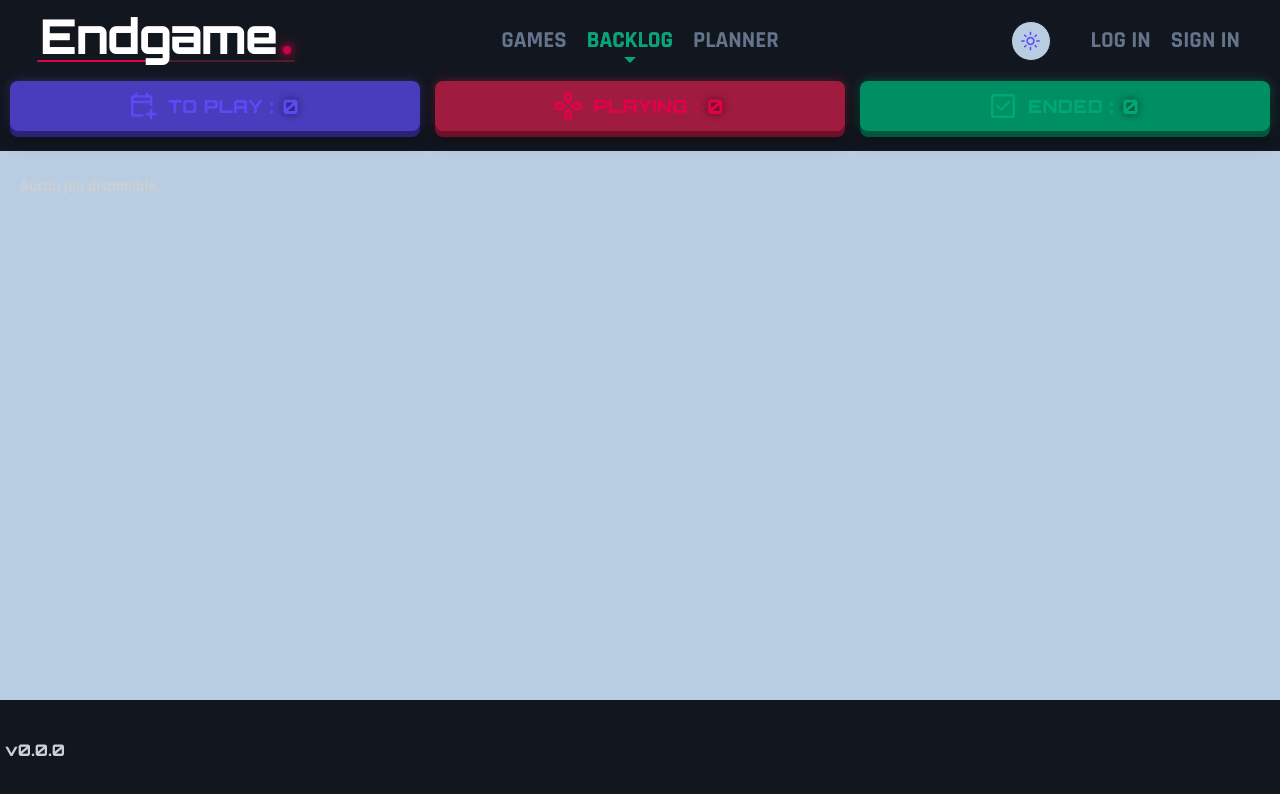
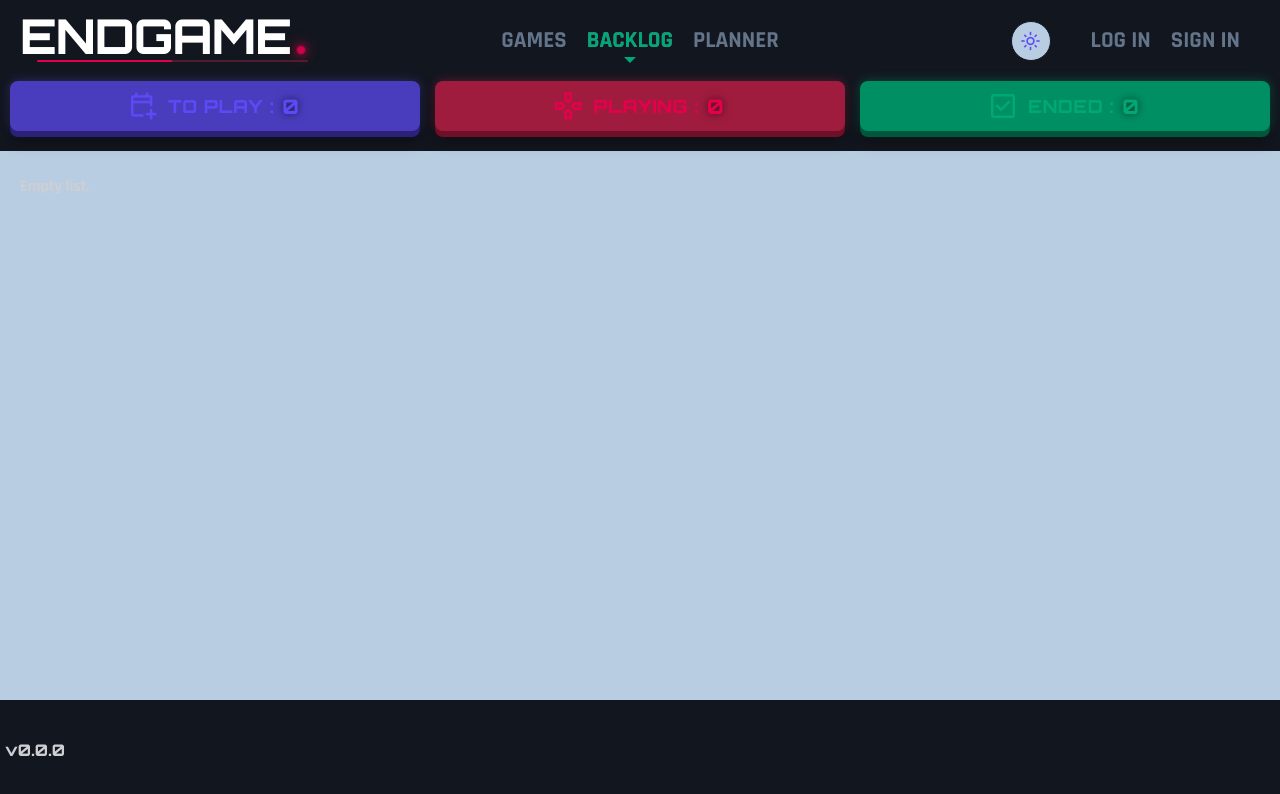
Before and after one commit to evan-mlb-dev/Endgame-web, an Angular app: page /backlog in a window 1280 px wide. Shown: the top 794 px of the page. Built offline with nearby package versions, Linux system fonts and the light colour scheme.

Commit message:
WIP Backlog  pages

```diff
--- a/src/app/components/ended/ended.html
+++ b/src/app/components/ended/ended.html
@@ -9,7 +9,7 @@
       >
       </app-game-card>
     } @empty {
-      <p>Aucun jeu disponible.</p>
+      <p>Empty list.</p>
     }
   }
 </div>
--- a/src/app/components/logo/logo.html
+++ b/src/app/components/logo/logo.html
@@ -1,6 +1,9 @@
-<div class="endgame-logo">
-  <div class="logo-text">Endgame<span class="glow-dot"></span></div>
-  <div class="loading-bar">
-    <div class="progress"></div>
+<a routerLink="/" class="logo-link">
+  <div class="endgame-logo">
+    <div class="logo-text">Endgame<span class="glow-dot"></span></div>
+
+    <div class="loading-bar">
+      <div class="progress"></div>
+    </div>
   </div>
-</div>
+</a>
--- a/src/app/components/logo/logo.scss
+++ b/src/app/components/logo/logo.scss
@@ -1,9 +1,16 @@
 @import "https://fonts.googleapis.com/css2?family=Orbitron:wght@800&display=swap";
 
+.logo-link {
+  display: inline-block;
+  font-family: inherit;
+  color: inherit;
+  text-decoration: none;
+}
+
 .endgame-logo {
+  cursor: pointer;
   position: relative;
   display: inline-block;
-  padding-left: 20px;
   background-color: transparent;
 
   .logo-text {
--- a/src/app/components/playing/playing.html
+++ b/src/app/components/playing/playing.html
@@ -9,7 +9,7 @@
       >
       </app-game-card>
     } @empty {
-      <p>Aucun jeu disponible.</p>
+      <p>Empty list.</p>
     }
   }
 </div>
--- a/src/app/components/to-play/to-play.html
+++ b/src/app/components/to-play/to-play.html
@@ -9,7 +9,7 @@
       >
       </app-game-card>
     } @empty {
-      <p>Aucun jeu disponible.</p>
+      <p>Empty list.</p>
     }
   }
 </div>
```
